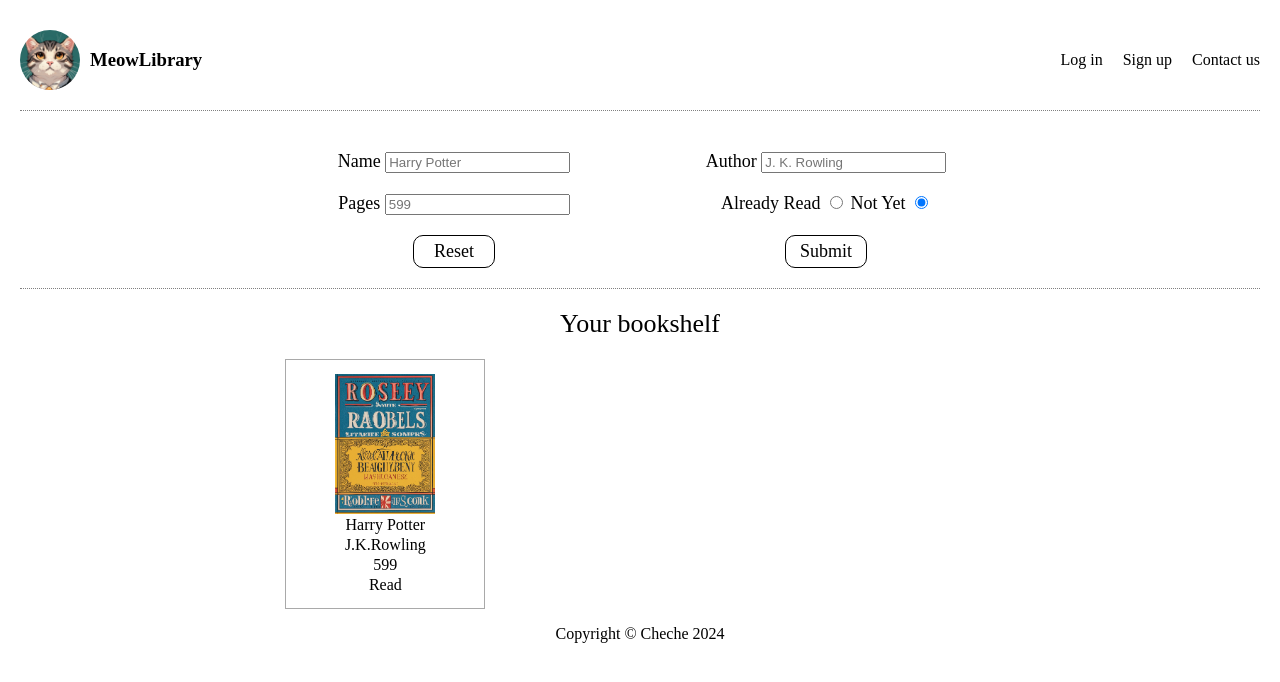
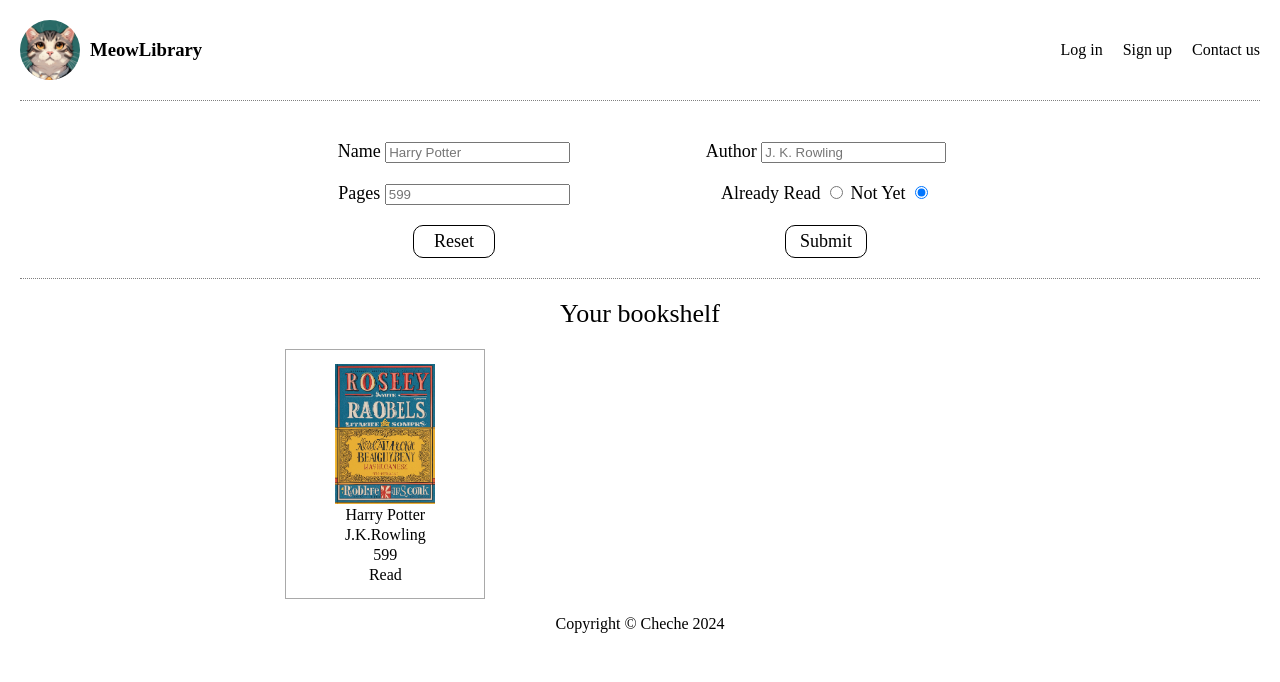
Before and after one commit to Jiajun-Chu/library, a plain HTML site: page index.html in a window 1280 px wide. Drawn offline with Linux system fonts and the light colour scheme.

Commit message:
modify: css again again

```diff
--- a/style.css
+++ b/style.css
@@ -5,6 +5,7 @@ body{
   justify-content: space-between;
   min-width: 1100px;
   padding: 0px 20px;
+  box-sizing: border-box;
 }
 
 header{
@@ -14,7 +15,6 @@ header{
   display: flex;
   justify-content: space-between;
   gap:10px;
-  padding-top: 10px;
 }
 
 header img{
@@ -38,7 +38,6 @@ header h3{
 footer{
   flex:0 0 50px;
   text-align: center;
-  padding-bottom: 10px;
 }
 
 main{
```
